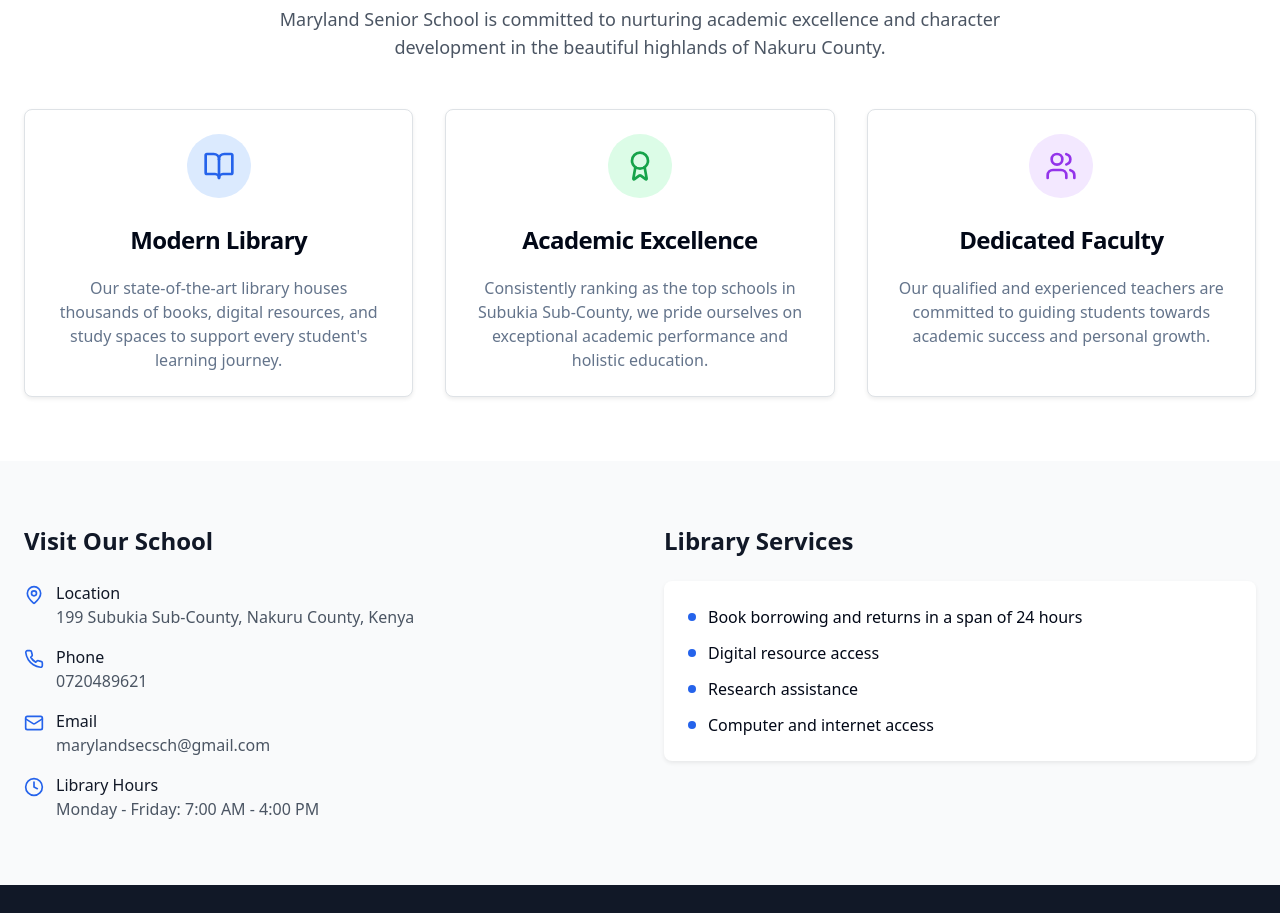
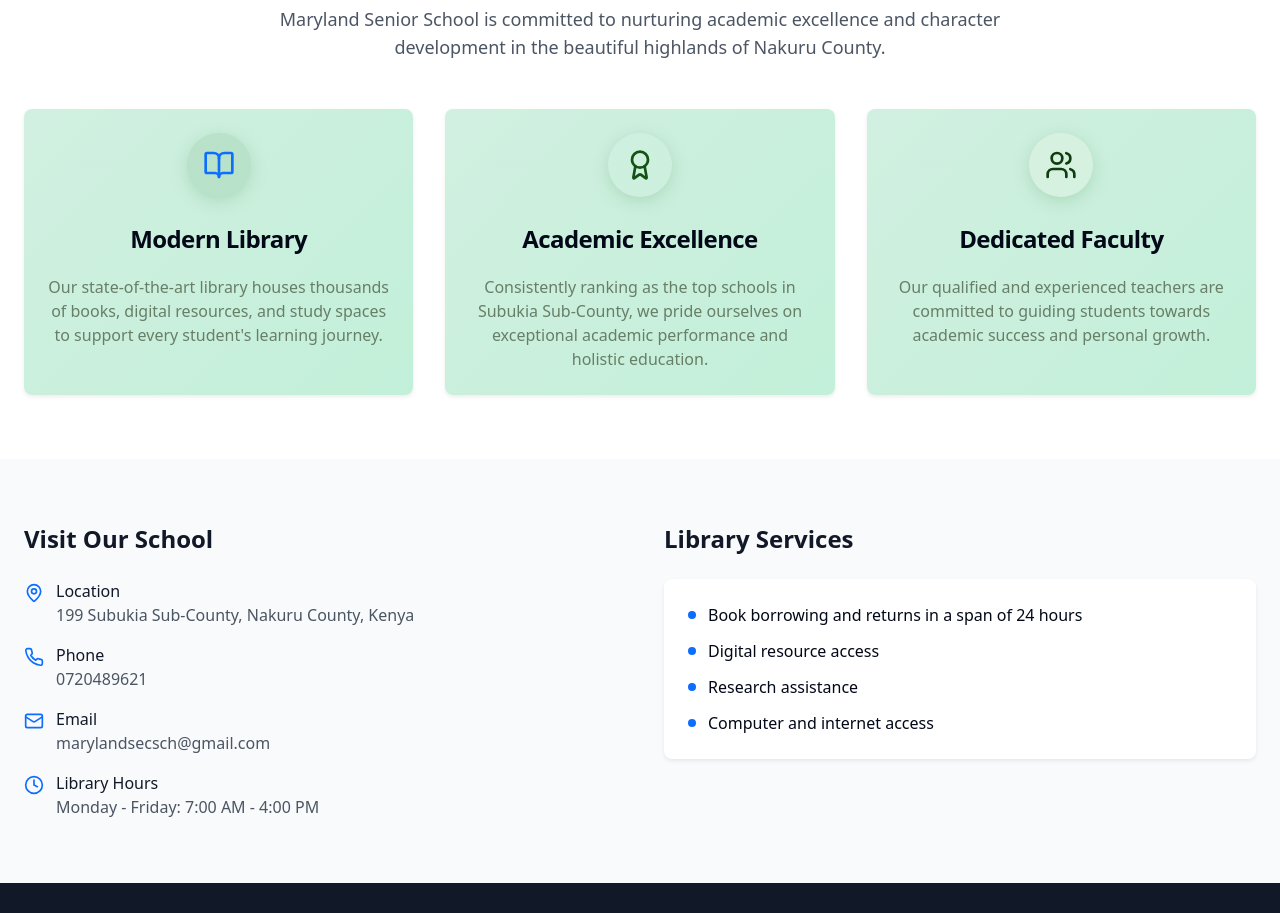
Before and after one commit to awanyonyi/quick-read-school-library, a React (Vite) app: page / in a window 1280 px wide. Shown: the part 600-1513 px from the top of the page. Built offline with nearby package versions, Linux system fonts and the light colour scheme.

Commit message:
Apply theming and styling
Apply the school's green theme and improve the overall visual appeal of the web application.

```diff
--- a/src/components/HomePage.tsx
+++ b/src/components/HomePage.tsx
@@ -12,7 +12,7 @@ interface HomePageProps {
 
 const HomePage = ({ onShowLogin }: HomePageProps) => {
   return (
-    <div className="min-h-screen bg-gradient-to-br from-blue-50 to-green-50">
+    <div className="min-h-screen bg-gradient-background">
       <HomeNavigation onShowLogin={onShowLogin} />
       <HeroSection onShowLogin={onShowLogin} />
       <SchoolInfoSection />
--- a/src/components/home/ContactSection.tsx
+++ b/src/components/home/ContactSection.tsx
@@ -11,28 +11,28 @@ const ContactSection = () => {
             <h3 className="text-2xl font-bold text-gray-900 mb-6">Visit Our School</h3>
             <div className="space-y-4">
               <div className="flex items-start space-x-3">
-                <MapPin className="h-5 w-5 text-blue-600 mt-1" />
+                <MapPin className="h-5 w-5 text-primary mt-1" />
                 <div>
                   <p className="font-medium text-gray-900">Location</p>
                   <p className="text-gray-600">199 Subukia Sub-County, Nakuru County, Kenya</p>
                 </div>
               </div>
               <div className="flex items-start space-x-3">
-                <Phone className="h-5 w-5 text-blue-600 mt-1" />
+                <Phone className="h-5 w-5 text-primary mt-1" />
                 <div>
                   <p className="font-medium text-gray-900">Phone</p>
                   <p className="text-gray-600">0720489621</p>
                 </div>
               </div>
               <div className="flex items-start space-x-3">
-                <Mail className="h-5 w-5 text-blue-600 mt-1" />
+                <Mail className="h-5 w-5 text-primary mt-1" />
                 <div>
                   <p className="font-medium text-gray-900">Email</p>
                   <p className="text-gray-600">marylandsecsch@gmail.com</p>
                 </div>
               </div>
               <div className="flex items-start space-x-3">
-                <Clock className="h-5 w-5 text-blue-600 mt-1" />
+                <Clock className="h-5 w-5 text-primary mt-1" />
                 <div>
                   <p className="font-medium text-gray-900">Library Hours</p>
                   <p className="text-gray-600">Monday - Friday: 7:00 AM - 4:00 PM</p>
@@ -46,19 +46,19 @@ const ContactSection = () => {
             <div className="bg-white p-6 rounded-lg shadow-sm">
               <ul className="space-y-3">
                 <li className="flex items-center space-x-3">
-                  <div className="w-2 h-2 bg-blue-600 rounded-full"></div>
+                  <div className="w-2 h-2 bg-primary rounded-full"></div>
                   <span>Book borrowing and returns in a span of 24 hours</span>
                 </li>
                 <li className="flex items-center space-x-3">
-                  <div className="w-2 h-2 bg-blue-600 rounded-full"></div>
+                  <div className="w-2 h-2 bg-primary rounded-full"></div>
                   <span>Digital resource access</span>
                 </li>
                 <li className="flex items-center space-x-3">
-                  <div className="w-2 h-2 bg-blue-600 rounded-full"></div>
+                  <div className="w-2 h-2 bg-primary rounded-full"></div>
                   <span>Research assistance</span>
                 </li>
                 <li className="flex items-center space-x-3">
-                  <div className="w-2 h-2 bg-blue-600 rounded-full"></div>
+                  <div className="w-2 h-2 bg-primary rounded-full"></div>
                   <span>Computer and internet access</span>
                 </li>
               </ul>
--- a/src/components/home/HeroSection.tsx
+++ b/src/components/home/HeroSection.tsx
@@ -44,14 +44,14 @@ const HeroSection = ({ onShowLogin }: HeroSectionProps) => {
             <Button
               size="lg"
               onClick={onShowLogin}
-              className="bg-blue-600 hover:bg-blue-700 text-lg px-8 py-3"
+              className="bg-primary hover:bg-primary/80 text-primary-foreground text-lg px-8 py-3"
             >
               Access Library System
             </Button>
             <Button
               size="lg"
               variant="outline"
-              className="bg-white/10 border-white text-white hover:bg-white hover:text-gray-900 text-lg px-8 py-3"
+              className="bg-white/10 border-white text-white hover:bg-white hover:text-primary text-lg px-8 py-3"
             >
               Learn More
             </Button>
--- a/src/components/home/HomeFooter.tsx
+++ b/src/components/home/HomeFooter.tsx
@@ -8,8 +8,8 @@ const HomeFooter = () => {
       <div className="max-w-7xl mx-auto px-4 sm:px-6 lg:px-8">
         <div className="text-center">
           <div className="flex justify-center items-center space-x-3 mb-4">
-            <div className="bg-blue-600 p-2 rounded-full">
-              <BookOpen className="h-5 w-5 text-white" />
+            <div className="bg-primary p-2 rounded-full">
+              <BookOpen className="h-5 w-5 text-primary-foreground" />
             </div>
             <h3 className="text-lg font-semibold">Maryland Senior School</h3>
           </div>
--- a/src/components/home/SchoolInfoSection.tsx
+++ b/src/components/home/SchoolInfoSection.tsx
@@ -16,10 +16,10 @@ const SchoolInfoSection = () => {
         </div>
 
         <div className="grid md:grid-cols-3 gap-8">
-          <Card className="text-center hover:shadow-lg transition-shadow">
+          <Card className="text-center hover:shadow-card transition-all duration-300 hover:scale-105 bg-gradient-accent border-0">
             <CardHeader>
-              <div className="bg-blue-100 w-16 h-16 rounded-full flex items-center justify-center mx-auto mb-4">
-                <BookOpen className="h-8 w-8 text-blue-600" />
+              <div className="bg-primary/10 w-16 h-16 rounded-full flex items-center justify-center mx-auto mb-4 shadow-primary">
+                <BookOpen className="h-8 w-8 text-primary" />
               </div>
               <CardTitle>Modern Library</CardTitle>
             </CardHeader>
@@ -31,10 +31,10 @@ const SchoolInfoSection = () => {
             </CardContent>
           </Card>
 
-          <Card className="text-center hover:shadow-lg transition-shadow">
+          <Card className="text-center hover:shadow-card transition-all duration-300 hover:scale-105 bg-gradient-accent border-0">
             <CardHeader>
-              <div className="bg-green-100 w-16 h-16 rounded-full flex items-center justify-center mx-auto mb-4">
-                <Award className="h-8 w-8 text-green-600" />
+              <div className="bg-accent/20 w-16 h-16 rounded-full flex items-center justify-center mx-auto mb-4 shadow-primary">
+                <Award className="h-8 w-8 text-accent-foreground" />
               </div>
               <CardTitle>Academic Excellence</CardTitle>
             </CardHeader>
@@ -46,10 +46,10 @@ const SchoolInfoSection = () => {
             </CardContent>
           </Card>
 
-          <Card className="text-center hover:shadow-lg transition-shadow">
+          <Card className="text-center hover:shadow-card transition-all duration-300 hover:scale-105 bg-gradient-accent border-0">
             <CardHeader>
-              <div className="bg-purple-100 w-16 h-16 rounded-full flex items-center justify-center mx-auto mb-4">
-                <Users className="h-8 w-8 text-purple-600" />
+              <div className="bg-secondary/50 w-16 h-16 rounded-full flex items-center justify-center mx-auto mb-4 shadow-primary">
+                <Users className="h-8 w-8 text-secondary-foreground" />
               </div>
               <CardTitle>Dedicated Faculty</CardTitle>
             </CardHeader>
--- a/src/index.css
+++ b/src/index.css
@@ -17,17 +17,17 @@ All colors MUST be HSL.
     --popover: 0 0% 100%;
     --popover-foreground: 222.2 84% 4.9%;
 
-    --primary: 222.2 47.4% 11.2%;
-    --primary-foreground: 210 40% 98%;
+    --primary: 120 60% 25%;
+    --primary-foreground: 0 0% 98%;
 
-    --secondary: 210 40% 96.1%;
-    --secondary-foreground: 222.2 47.4% 11.2%;
+    --secondary: 120 40% 92%;
+    --secondary-foreground: 120 60% 15%;
 
-    --muted: 210 40% 96.1%;
-    --muted-foreground: 215.4 16.3% 46.9%;
+    --muted: 120 20% 95%;
+    --muted-foreground: 120 10% 45%;
 
-    --accent: 210 40% 96.1%;
-    --accent-foreground: 222.2 47.4% 11.2%;
+    --accent: 150 50% 88%;
+    --accent-foreground: 120 60% 20%;
 
     --destructive: 0 84.2% 60.2%;
     --destructive-foreground: 210 40% 98%;
@@ -37,6 +37,13 @@ All colors MUST be HSL.
     --ring: 222.2 84% 4.9%;
 
     --radius: 0.5rem;
+
+    /* Enhanced design tokens for appealing visuals */
+    --gradient-primary: linear-gradient(135deg, hsl(var(--primary)), hsl(120 70% 30%));
+    --gradient-accent: linear-gradient(135deg, hsl(var(--accent)), hsl(150 60% 85%));
+    --gradient-background: linear-gradient(135deg, hsl(120 30% 96%), hsl(150 40% 94%));
+    --shadow-primary: 0 4px 20px -4px hsl(var(--primary) / 0.25);
+    --shadow-card: 0 8px 30px -8px hsl(var(--primary) / 0.15);
 
     --sidebar-background: 0 0% 98%;
 
@@ -65,17 +72,17 @@ All colors MUST be HSL.
     --popover: 222.2 84% 4.9%;
     --popover-foreground: 210 40% 98%;
 
-    --primary: 210 40% 98%;
-    --primary-foreground: 222.2 47.4% 11.2%;
+    --primary: 120 50% 70%;
+    --primary-foreground: 120 80% 10%;
 
-    --secondary: 217.2 32.6% 17.5%;
-    --secondary-foreground: 210 40% 98%;
+    --secondary: 120 20% 25%;
+    --secondary-foreground: 120 40% 85%;
 
-    --muted: 217.2 32.6% 17.5%;
-    --muted-foreground: 215 20.2% 65.1%;
+    --muted: 120 15% 20%;
+    --muted-foreground: 120 20% 65%;
 
-    --accent: 217.2 32.6% 17.5%;
-    --accent-foreground: 210 40% 98%;
+    --accent: 150 30% 30%;
+    --accent-foreground: 120 40% 85%;
 
     --destructive: 0 62.8% 30.6%;
     --destructive-foreground: 210 40% 98%;
--- a/tailwind.config.ts
+++ b/tailwind.config.ts
@@ -63,6 +63,15 @@ export default {
 					ring: 'hsl(var(--sidebar-ring))'
 				}
 			},
+			backgroundImage: {
+				'gradient-primary': 'var(--gradient-primary)',
+				'gradient-accent': 'var(--gradient-accent)',
+				'gradient-background': 'var(--gradient-background)'
+			},
+			boxShadow: {
+				'primary': 'var(--shadow-primary)',
+				'card': 'var(--shadow-card)'
+			},
 			borderRadius: {
 				lg: 'var(--radius)',
 				md: 'calc(var(--radius) - 2px)',
```
Also changed, not shown: src/components/home/HomeNavigation.tsx (+4 -4 lines).
